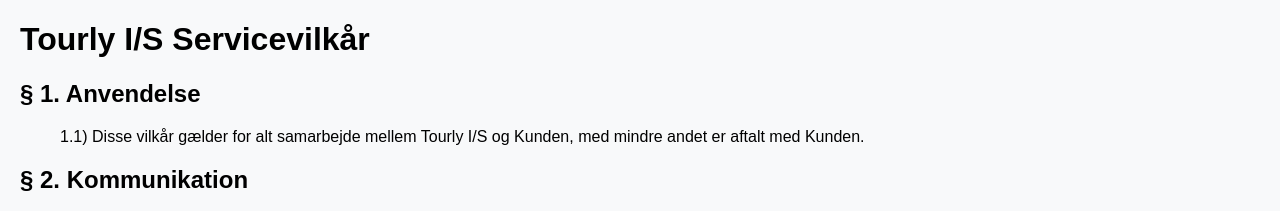
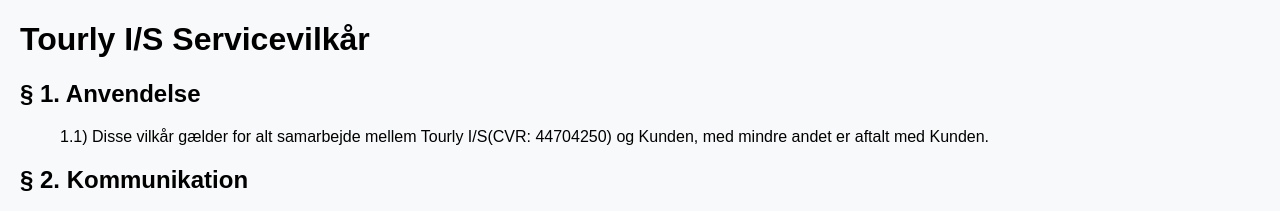
Before and after one commit to mart337i/tourly.github.io, a plain HTML site: page tourly/salesConditions.html in a window 1280 px wide. Shown: the top 211 px of the page. Drawn offline with Linux system fonts and the light colour scheme.

Commit message:
[FIX] Fix wrong and missing info

```diff
--- a/tourly/salesConditions.html
+++ b/tourly/salesConditions.html
@@ -24,9 +24,8 @@
 
     <h2>§ 1. Anvendelse</h2>
     <ul>
-        <li>1.1) Disse vilkår gælder for alt samarbejde mellem Tourly I/S og Kunden, med mindre andet er aftalt med Kunden.</li>
+        <li>1.1) Disse vilkår gælder for alt samarbejde mellem Tourly I/S(CVR: 44704250) og Kunden, med mindre andet er aftalt med Kunden.</li>
     </ul>
-
     <h2>§ 2. Kommunikation</h2>
     <ul>
         <li>2.1) Al kommunikation med bindende vilkår mellem Tourly og Kunden kan ske via brev eller e-mail, med mindre andet er aftalt.</li>
```
Also changed, not shown: tourly/portfolio.html (+1 -1 lines).
